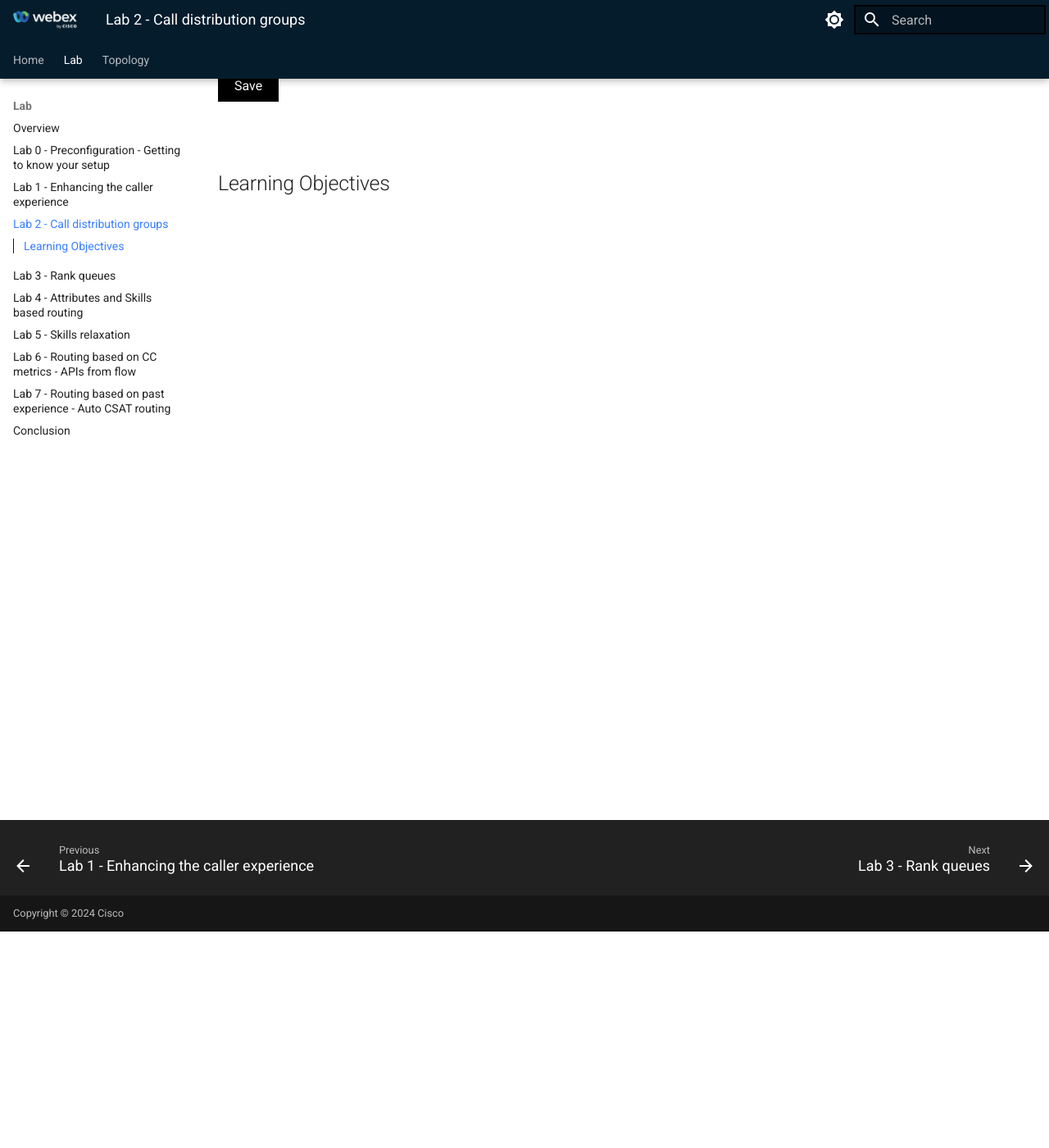
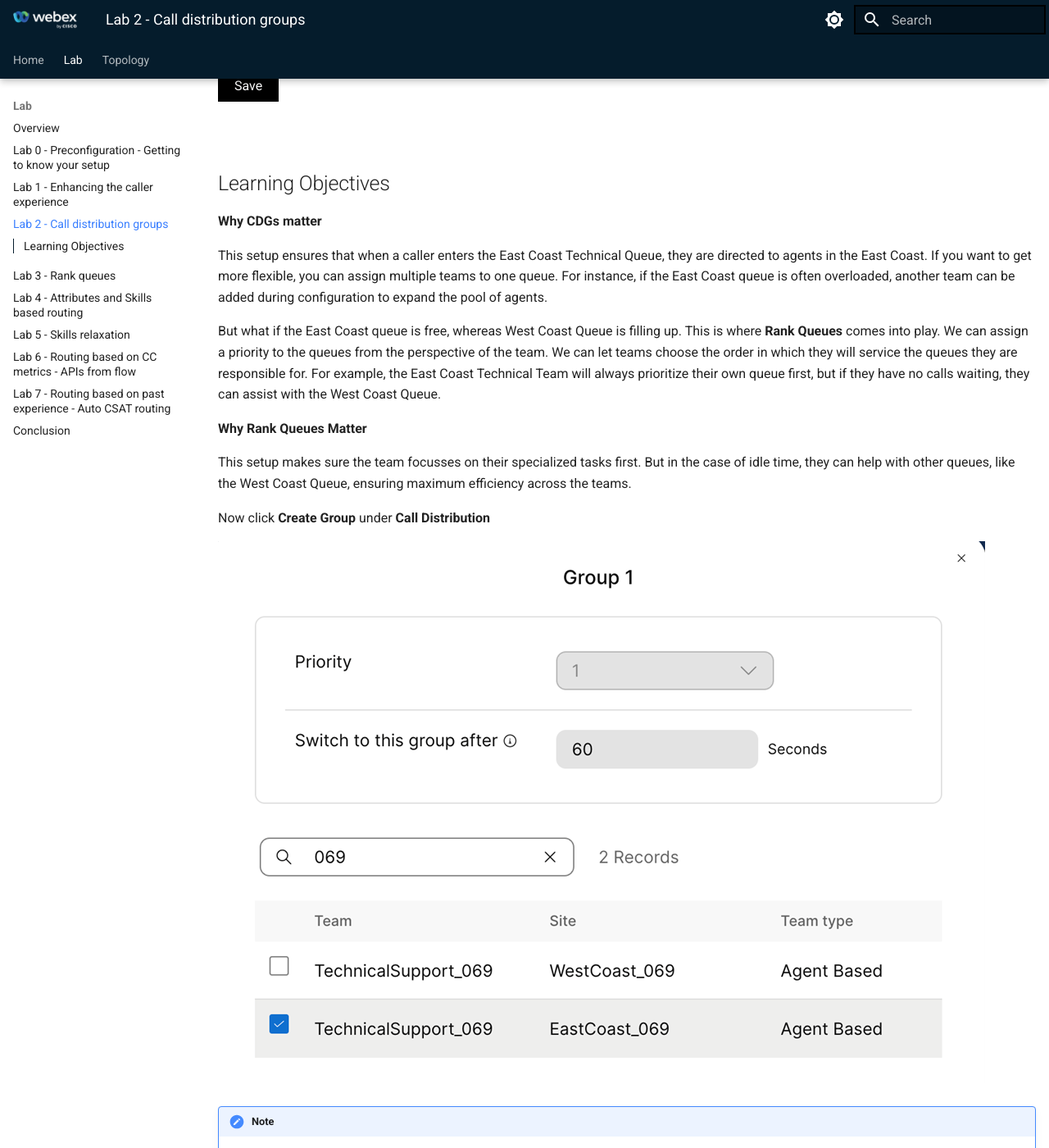
Before and after one commit to WebexCC-SA/LAB-2351, an MkDocs documentation site: the page built from docs/cdg.md, in a window 1280 px wide and 1400 px high, scrolled down 264 px. Shown: the whole window at 82% size. Built offline with MkDocs 1.6.1 and Material for MkDocs 9.7.7, drawn with Linux system fonts in a browser that asks for light colours; some of the changed text lies outside the part shown.

Commit message:
teams based routing

```diff
--- a/docs/cdg.md
+++ b/docs/cdg.md
@@ -73,3 +73,43 @@
 
 
 ## Learning Objectives
+
+
+**Why CDGs matter**
+
+This setup ensures that when a caller enters the East Coast Technical Queue, they are directed to agents in the East Coast. If you want to get more flexible, you can assign multiple teams to one queue. For instance, if the East Coast queue is often overloaded, another team can be added during configuration to expand the pool of agents.
+
+But what if the East Coast queue is free, whereas West Coast Queue is filling up. This is where **Rank Queues** comes into play. We can assign a priority to the queues from the perspective of the team. We can let teams choose the order in which they will service the queues they are responsible for. For example, the East Coast Technical Team will always prioritize their own queue first, but if they have no calls waiting, they can assist with the West Coast Queue.
+
+**Why Rank Queues Matter**
+
+This setup makes sure the team focusses on their specialized tasks first. But in the case of idle time, they can help with other queues, like the West Coast Queue, ensuring maximum efficiency across the teams.
+
+Now click **Create Group** under **Call Distribution**
+
+![queue](../assets/teams/q_3.png)
+
+!!! Note
+    There are two teams of the same name! They are, however, in different sites. The same function can be performed in different geographies or locations
+
+Click **Create Group** again and add the West Coast Team as a backup.
+
+Select **Priority** as `2` and for **Switch to this group after** select `10` seconds
+
+![queue](../assets/teams/q_4.png)
+
+**Rank Queues**
+
+Under **USER MANAGEMENT** click on **Teams** and search for your TechnicalSupport_<w class = "attendee_out">attendeeID</w> team
+
+You will see two teams of the same name but for different sites. Click on one team and setup Rank queues
+
+![queue](../assets/teams/rank_1.png)
+
+Click **Select queues**
+
+Select both the queues created above and then click on Select the queue.
+
+For the East Coast team, pick the priority of 1 for the East Coast queue and priority 2 for the West Coast team.
+
+![queue](../assets/teams/rank_2.png)
```
Also changed, not shown: docs/teams.md (+46 -35 lines), docs/topologies.md (+3 -3 lines), docs/assets/teams/cdg_1.png (added), docs/assets/teams/cdg_2.png (added), docs/assets/teams/cdg_3.png (added), docs/assets/teams/cdg_4.png (added), docs/assets/teams/channels_1.png (added), docs/assets/teams/channels_2.gif (added), docs/assets/teams/team_1.png, docs/assets/teams/team_3.png, docs/assets/topologies/1.png (added), docs/image.png (added).
